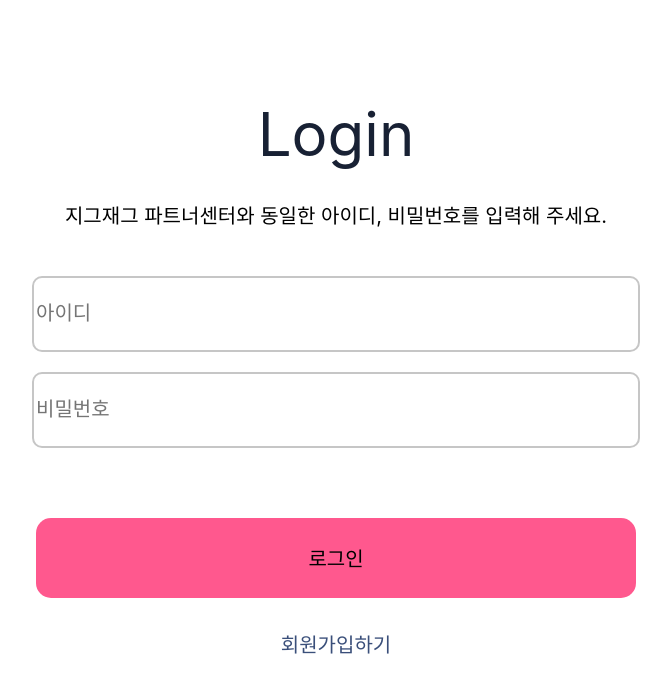
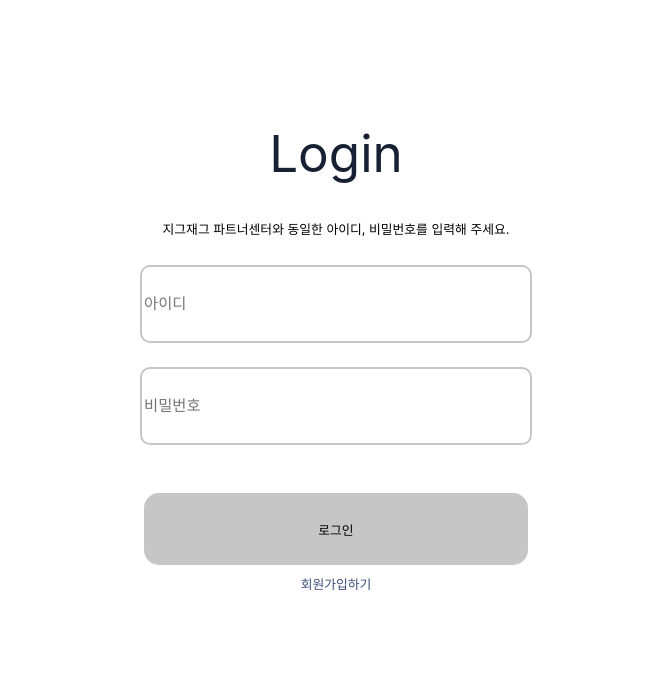
Before and after one commit to NoPaymentCoding/OrderCount, a React (Create React App) app: page / in a window 1280 px wide. Shown: the top 692 px of the page, without its empty margins (312-983 px from the left). Built offline with nearby package versions, Linux system fonts and the light colour scheme; the HTML template or start-up script is replaced by a standard one.

Commit message:
feat: login page CSS

```diff
--- a/src/components/LoginScreen.tsx
+++ b/src/components/LoginScreen.tsx
@@ -1,4 +1,4 @@
-import { useState } from "react";
+import { useState, useEffect } from "react";
 import { userService } from "../services/userService";
 import "./LoginScreenCss.css";
 import * as React from "react";
@@ -7,6 +7,7 @@ const LoginScreen = () => {
   const [userID, setUserID] = useState("");
   const [userPW, setUserPW] = useState("");
   const [errorMsg, setErrorMsg] = useState(null);
+  const [btnAvailable, setBtnAvailable] = useState(false);
 
   const handleChange = (e) => {
     if (e.target.name === "id") setUserID(e.target.value);
@@ -24,6 +25,7 @@ const LoginScreen = () => {
         console.log(response.data.data.accessToken);
         console.log("Login success");
       } else {
+        console.log(response);
         setErrorMsg(response.response.data.message);
       }
     }
@@ -43,6 +45,12 @@ const LoginScreen = () => {
       }
     }
   };
+
+  useEffect(()=>{
+    if(userID.length!==0 && userPW.length!==0) setBtnAvailable(true);
+    else setBtnAvailable(false);
+    console.log(btnAvailable);
+  })
 
   return (
     <div className="Container">
@@ -65,11 +73,12 @@ const LoginScreen = () => {
           placeholder="비밀번호"
           onChange={handleChange}
         />
-        {errorMsg === null ? null : <span> {errorMsg}</span>}
-
-        <button className="LoginBtn" type="button" onClick={successLogin}>
+        {errorMsg === null ? null : <span className="errorMsg"> {errorMsg}</span>}
+        {btnAvailable === true ? <button className="LoginBtn" type="button" onClick={successLogin}>
           로그인
-        </button>
+        </button> : <button className="LoginBtnFail" type="button" onClick={()=>setErrorMsg("로그인 정보를 입력하세요.")}>
+          로그인
+        </button>}
         <button className="SignUpBtn" type="button" onClick={successSignUp}>
           회원가입하기
         </button>
--- a/src/components/LoginScreenCss.css
+++ b/src/components/LoginScreenCss.css
@@ -9,8 +9,8 @@
 }
 
 .Wrapper {
-  width: 956px;
-  height: 700px;
+  width: 90vw;
+  height: 80vh;
   margin: 0 auto;
   display: flex;
   flex-direction: column;
@@ -21,7 +21,7 @@
 h1 {
   color: #182134;
   font-family: Inter;
-  font-size: 60px;
+  font-size: 4vw;
   font-style: normal;
   font-weight: 400;
   line-height: normal;
@@ -30,25 +30,26 @@ h1 {
 h4 {
   color: #000;
   font-family: Inter;
-  font-size: 20px;
+  font-size: 1vw;
   font-style: normal;
   font-weight: 400;
   line-height: normal;
-  margin-top: -10px;
-  padding-bottom: 20px;
+  margin-top: 0.1vh;
+  padding-bottom: 0.2vh;
 }
 
 .input {
-  width: 600px;
-  height: 70px;
+  width: 30vw;
+  height: 9vh;
   flex-shrink: 0;
   border-radius: 10px;
   border: 2px solid #c6c6c6;
-  font-size: 20px;
-  margin-bottom: 20px;
+  font-size: 1.2vw;
+  margin-bottom: 2vh;
+  margin-top: 1vh;
 }
 
-span {
+.errorMsg {
   color: #f67070;
 }
 
@@ -58,31 +59,42 @@ span {
 }
 
 .LoginBtn {
-  width: 600px;
-  height: 80px;
+  width: 30vw;
+  height: 9vh;
   flex-shrink: 0;
   border-radius: 15px;
   background: #ff588e;
   border-color: #ff588e;
   border: none;
-  margin-top: 50px;
-  font-size: 20px;
+  margin-top: 4vh;
+  font-size: 1vw;
+}
+
+.LoginBtnFail{
+  width: 30vw;
+  height: 9vh;
+  flex-shrink: 0;
+  border-radius: 15px;
+  background: #C6C6C6;
+  border-color: #C6C6C6;
+  border: none;
+  margin-top: 4vh;
+  font-size: 1vw;
 }
 
 .SignUpBtn {
-  margin-top: 30px;
+  margin-top: 1vh;
   display: flex;
-  width: 381px;
-  height: 38px;
+  width: 20vw;
+  height: 5vh;
   justify-content: center;
   flex-shrink: 0;
   color: #3a4f7a;
   text-align: center;
   font-family: Inter;
-  font-size: 20px;
-  font-weight: bold;
+  font-size:  1vw;
+  font-weight: 300;
   font-style: normal;
-  font-weight: 400;
   line-height: normal;
   border: none;
   background-color: white;
```
